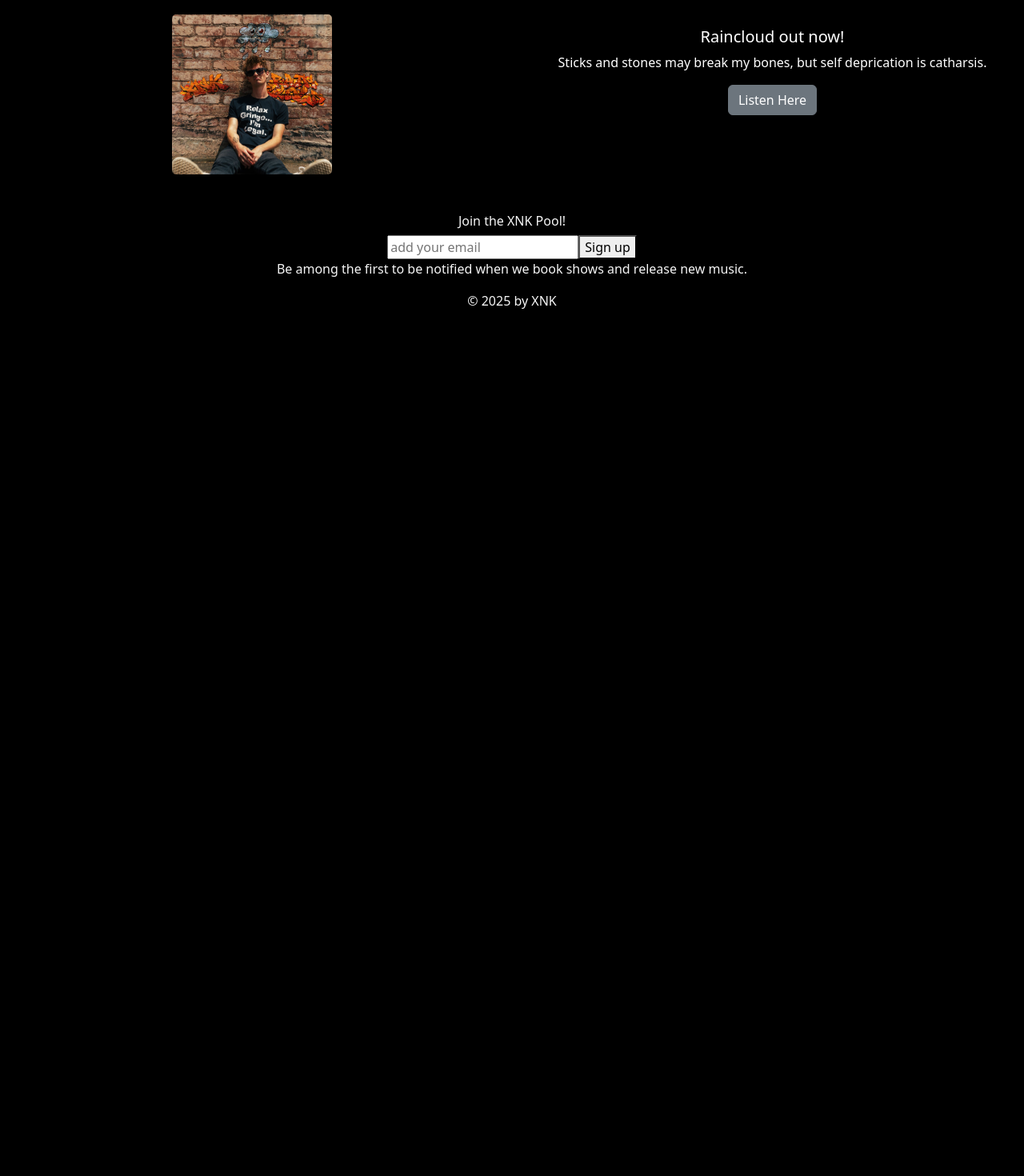
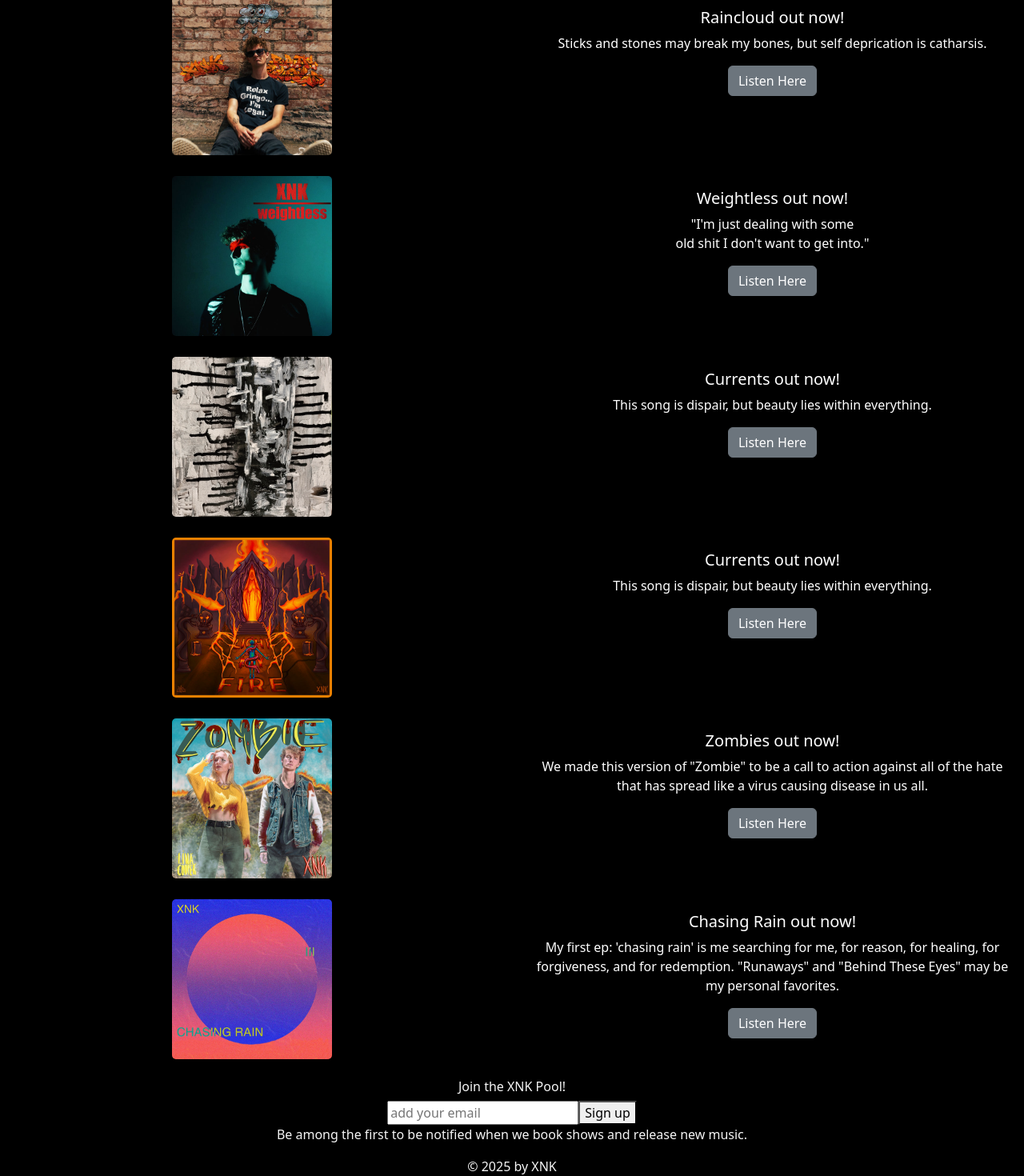
Before and after one commit to Aaron-Quickstart/tester_projects, a React (Vite) app in the folder XNKwebsite/website_for_xnk_react/: page /music in a window 1280 px wide. Shown: the part 743-2213 px from the top of the page at 80% size. Before the commit the page ends 1131 px from the top, so only its background shows below. Built offline with nearby package versions, Linux system fonts and the light colour scheme.

Commit message:
music links have been added.

```diff
--- /dev/null
+++ b/XNKwebsite/website_for_xnk_react/src/componets/MusicChasingRain.jsx
@@ -0,0 +1,36 @@
+import Button from 'react-bootstrap/Button';
+import Card from 'react-bootstrap/Card';
+import cover_art_chasingrain from './../assets/cover_art_chasingrain.jpg';
+import Row from 'react-bootstrap/esm/Row';
+import Col from 'react-bootstrap/esm/Col';
+
+export default function MusicChasingRain()
+{
+
+
+
+
+  return (
+    <div>
+        <Card className='bg-transparent' text='white'>
+            <Row>
+                <Col>
+                    <Card.Img src={cover_art_chasingrain} style={{height: '200px', width: '200px'}} />
+                </Col>
+                <Col>
+                <Card.Body>
+                    <Card.Title>Chasing Rain out now!</Card.Title>
+                    <Card.Text>
+                        My first ep: 'chasing rain' is me searching for me, for reason, for healing, for forgiveness, and for redemption.
+                        "Runaways" and "Behind These Eyes" may be my personal favorites.
+                    </Card.Text>
+                    <Button variant="secondary" target='_blank' href='https://open.spotify.com/album/39r3Jl6UI4C5GWLqwWcSl6'>Listen Here</Button>
+                </Card.Body>
+                </Col>
+            </Row>
+        </Card>
+        <br/>
+    </div>
+
+  );
+}
--- /dev/null
+++ b/XNKwebsite/website_for_xnk_react/src/componets/MusicCurrents.jsx
@@ -0,0 +1,35 @@
+import Button from 'react-bootstrap/Button';
+import Card from 'react-bootstrap/Card';
+import cover_art_currents from './../assets/cover_art_currents.png';
+import Row from 'react-bootstrap/esm/Row';
+import Col from 'react-bootstrap/esm/Col';
+
+export default function MusicCurrents()
+{
+
+
+
+
+  return (
+    <div>
+        <Card className='bg-transparent' text='white'>
+            <Row>
+                <Col>
+                    <Card.Img src={cover_art_currents} style={{height: '200px', width: '200px'}} />
+                </Col>
+                <Col>
+                <Card.Body>
+                    <Card.Title>Currents out now!</Card.Title>
+                    <Card.Text>
+                        This song is dispair, but beauty lies within everything.
+                    </Card.Text>
+                    <Button variant="secondary" target='_blank' href='https://open.spotify.com/album/1DPZflVR6O2S7Yoh8XMBDg?go=1&sp_cid=d77fd4101b11ca40f4df4c78e62d295e&utm_source=embed_player_p&utm_medium=desktop&nd=1&dlsi=cbd02af5ead34d61'>Listen Here</Button>
+                </Card.Body>
+                </Col>
+            </Row>
+        </Card>
+        <br/>
+    </div>
+
+  );
+}
--- /dev/null
+++ b/XNKwebsite/website_for_xnk_react/src/componets/MusicLightMyFire.jsx
@@ -0,0 +1,35 @@
+import Button from 'react-bootstrap/Button';
+import Card from 'react-bootstrap/Card';
+import cover_art_lightmyfire from './../assets/cover_art_lightmyfire.jpg';
+import Row from 'react-bootstrap/esm/Row';
+import Col from 'react-bootstrap/esm/Col';
+
+export default function MusicLightMyFire()
+{
+
+
+
+
+  return (
+    <div>
+        <Card className='bg-transparent' text='white'>
+            <Row>
+                <Col>
+                    <Card.Img src={cover_art_lightmyfire} style={{height: '200px', width: '200px'}} />
+                </Col>
+                <Col>
+                <Card.Body>
+                    <Card.Title>Currents out now!</Card.Title>
+                    <Card.Text>
+                        This song is dispair, but beauty lies within everything.
+                    </Card.Text>
+                    <Button variant="secondary" target='_blank' href='https://open.spotify.com/album/3DXk5rcffuOV2EGlUfNCt9?go=1&sp_cid=d77fd4101b11ca40f4df4c78e62d295e&utm_source=embed_player_p&utm_medium=desktop&nd=1&dlsi=af4e883866d943ab'>Listen Here</Button>
+                </Card.Body>
+                </Col>
+            </Row>
+        </Card>
+        <br/>
+    </div>
+
+  );
+}
--- /dev/null
+++ b/XNKwebsite/website_for_xnk_react/src/componets/MusicWeightless.jsx
@@ -0,0 +1,36 @@
+import Button from 'react-bootstrap/Button';
+import Card from 'react-bootstrap/Card';
+import cover_art_weightless from './../assets/cover_art_weightless.jpg';
+import Row from 'react-bootstrap/esm/Row';
+import Col from 'react-bootstrap/esm/Col';
+
+export default function MusicWeightless()
+{
+
+
+
+
+  return (
+    <div>
+        <Card className='bg-transparent' text='white'>
+            <Row>
+                <Col>
+                    <Card.Img src={cover_art_weightless} style={{height: '200px', width: '200px'}} />
+                </Col>
+                <Col>
+                <Card.Body>
+                    <Card.Title>Weightless out now!</Card.Title>
+                    <Card.Text>
+                        "I'm just dealing with some <br/>
+                        old shit I don't want to get into."
+                    </Card.Text>
+                    <Button variant="secondary" target='_blank' href='https://open.spotify.com/album/2dOTm04GUqIHgswAAnA9mH?go=1&sp_cid=d77fd4101b11ca40f4df4c78e62d295e&utm_source=embed_player_p&utm_medium=desktop&nd=1&dlsi=beaf89b3732c4c17'>Listen Here</Button>
+                </Card.Body>
+                </Col>
+            </Row>
+        </Card>
+        <br/>
+    </div>
+
+  );
+}
--- /dev/null
+++ b/XNKwebsite/website_for_xnk_react/src/componets/MusicZombie.jsx
@@ -0,0 +1,35 @@
+import Button from 'react-bootstrap/Button';
+import Card from 'react-bootstrap/Card';
+import cover_art_zombie from './../assets/cover_art_zombie.jpg';
+import Row from 'react-bootstrap/esm/Row';
+import Col from 'react-bootstrap/esm/Col';
+
+export default function MusicZombie()
+{
+
+
+
+
+  return (
+    <div>
+        <Card className='bg-transparent' text='white'>
+            <Row>
+                <Col>
+                    <Card.Img src={cover_art_zombie} style={{height: '200px', width: '200px'}} />
+                </Col>
+                <Col>
+                <Card.Body>
+                    <Card.Title>Zombies out now!</Card.Title>
+                    <Card.Text>
+                        We made this version of "Zombie" to be a call to action against all of the hate that has spread like a virus causing disease in us all.
+                    </Card.Text>
+                    <Button variant="secondary" target='_blank' href='https://open.spotify.com/track/4A5s1Nqt94a58rSAmBIo21?go=1&sp_cid=d77fd4101b11ca40f4df4c78e62d295e&utm_source=embed_player_p&utm_medium=desktop&nd=1&dlsi=8d7bedb4d00e42df'>Listen Here</Button>
+                </Card.Body>
+                </Col>
+            </Row>
+        </Card>
+        <br/>
+    </div>
+
+  );
+}
--- a/XNKwebsite/website_for_xnk_react/src/pages/Music.jsx
+++ b/XNKwebsite/website_for_xnk_react/src/pages/Music.jsx
@@ -5,6 +5,11 @@ import MusicHotelCafe from "../componets/MusicHotelCafe";
 import MusicLoud from "../componets/MusicLoud";
 import MusicVampires from "../componets/MusicVampire";
 import MusicRaincloud from "../componets/MusicRainCloud";
+import MusicWeightless from "../componets/MusicWeightless";
+import MusicCurrents from "../componets/MusicCurrents";
+import MusicLightMyFire from "../componets/MusicLightMyFire";
+import MusicZombie from "../componets/MusicZombie";
+import MusicChasingRain from "../componets/MusicChasingRain";
 
 
 
@@ -17,12 +22,17 @@ export default function Music()
     return(
     <>
         <NavigationLinks/>
-        <br/>
-        <MusicHotelCafe/>
-        <MusicLoud/>
-        <MusicVampires/>
-        <MusicRaincloud/>
-        <br/>
+        <div>
+            <MusicHotelCafe/>
+            <MusicLoud/>
+            <MusicVampires/>
+            <MusicRaincloud/>
+            <MusicWeightless/>
+            <MusicCurrents/>
+            <MusicLightMyFire/>
+            <MusicZombie/>
+            <MusicChasingRain/>
+        </div>
         <SignUpForm/>
         <FooterNote/>
     </>
```
Also changed, not shown: XNKwebsite/website_for_xnk_react/src/assets/cover_art_zombie.jpg (renamed from XNKwebsite/website_for_xnk_react/src/assets/cover_art_zombies.jpg).
